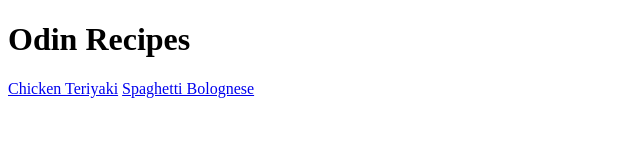
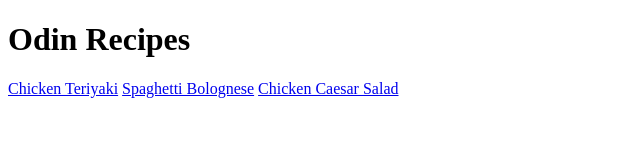
Before and after one commit to DariaTish/odin-recipes, a plain HTML site: page index.html in a window 1280 px wide. Shown: the whole page, without its empty margins (0-640 px from the left). Drawn offline with Linux system fonts and the light colour scheme.

Commit message:
Link caesar salad recipe

```diff
--- a/index.html
+++ b/index.html
@@ -10,5 +10,6 @@
     <h1>Odin Recipes</h1>
     <a href="./recipes/chicken-teriyaki.html">Chicken Teriyaki</a>
     <a href="./recipes/pasta-bolognese.html">Spaghetti Bolognese</a>
+    <a href="./recipes/caesar-salad.html">Chicken Caesar Salad</a>
 </body>
 </html>
```
